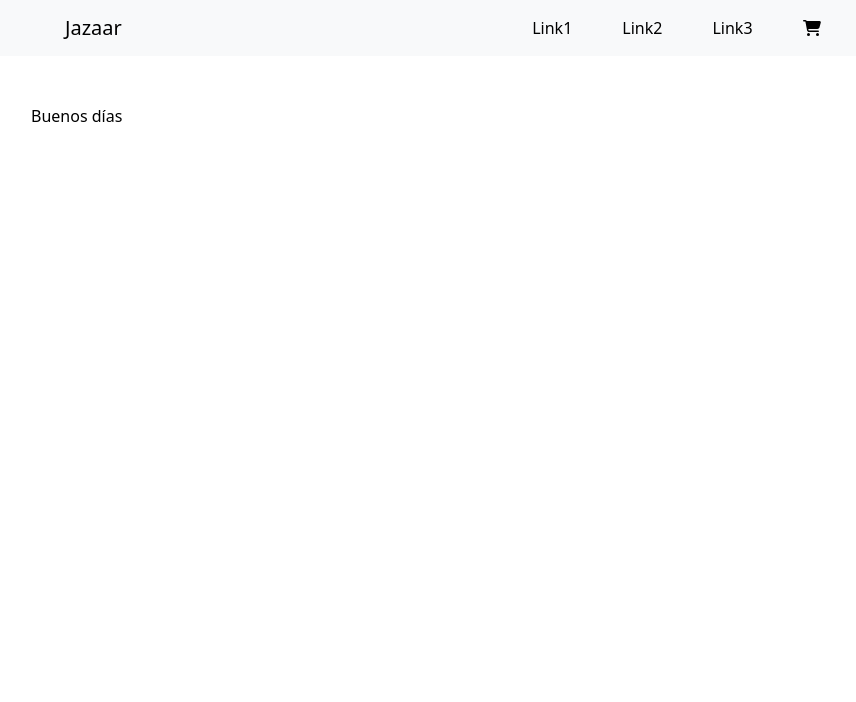
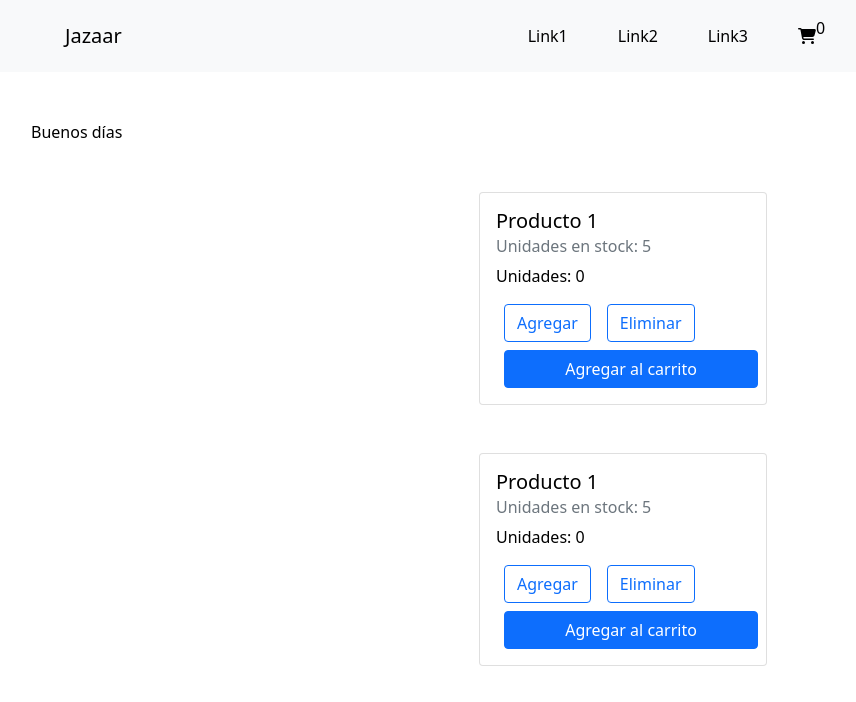
Before and after one commit to missjuli/julieta_parpinelli_ecommerce, a React (Create React App) app: page / in a window 1280 px wide. Shown: the top 702 px of the page, without its empty margins (17-873 px from the left). Built offline with nearby package versions, Linux system fonts and the light colour scheme.

Commit message:
Add counter

```diff
--- a/src/App.js
+++ b/src/App.js
@@ -1,11 +1,13 @@
 import NavBar from "./components/NavBar"
 import ItemListContainer from "./components/ItemListContainer"
+import Main from "./components/Main"
 
 function App() {
     return(
         <>
             <NavBar id="header" />
             <ItemListContainer greeting="Buenos días" />
+            <Main />
         </>
     )
 }
--- a/src/components/CarWidget.js
+++ b/src/components/CartWidget.js
@@ -1,13 +1,18 @@
 import { FontAwesomeIcon } from '@fortawesome/react-fontawesome'
 import { faCartShopping } from '@fortawesome/free-solid-svg-icons'
+import { useState } from 'react'
+import { Button } from 'react-bootstrap';
 
+const CartWidget = (prop) => {
 
-const CarWidget = () => {
+    const [counter, setCounter] = useState(prop.startingPoint)
+
     return (
         <>
             <FontAwesomeIcon icon={faCartShopping} />
+            <p> {counter} </p>
         </>
     )
 }
 
-export default CarWidget
+export default CartWidget
--- /dev/null
+++ b/src/components/ItemCount.js
@@ -0,0 +1,48 @@
+import { useState } from 'react'
+import { Card, Button } from 'react-bootstrap';
+
+const ItemCount = (prop) => {
+
+    const [counter, setCounter] = useState(prop.startingPoint)
+    const [stock] = useState(prop.stock)
+
+    const addItem = () => {
+        if (stock > counter) {
+            setCounter(counter+1)
+        }
+    }
+
+    const deleteItem = () => {
+        if (counter > 0) {
+            setCounter(counter-1)
+        }
+    }
+
+    const addToCart = () => {
+        console.log('Carrito de compras editado')
+    }
+
+
+    return (
+        <>
+            <Card style={{ width: '18rem' }}>
+                <Card.Body>
+                    <Card.Title>Producto 1 </Card.Title>
+                    <Card.Subtitle className="mb-2 text-muted">Unidades en stock: {stock}</Card.Subtitle>
+                    <Card.Text> Unidades: {counter} </Card.Text>
+                    <Button variant="outline-primary mx-2" onClick={addItem}>
+                        Agregar
+                    </Button>
+                    <Button variant="outline-primary mx-2" onClick={deleteItem}>
+                        Eliminar
+                    </Button>
+                    <Button variant="primary mx-2 mt-2 d-block w-100" onClick={addToCart}>
+                        Agregar al carrito
+                    </Button>
+                </Card.Body>
+            </Card>
+        </>
+    )
+}
+
+export default ItemCount
--- a/src/components/ItemListContainer.js
+++ b/src/components/ItemListContainer.js
@@ -1,7 +1,10 @@
+import ItemCount from "./ItemCount"
+
 const ItemListContainer = (prop) => {
     return (
         <>
-            <p class="m-5">{prop.greeting}</p>
+            <p className="m-5">{prop.greeting}</p>
+            <ItemCount startingPoint={0} stock={5}/>
         </>
     )
 }
--- a/src/components/Main.js
+++ b/src/components/Main.js
@@ -1,7 +1,9 @@
+import ItemListContainer from "./ItemListContainer"
+
 const Main = () => {
     return (
         <>
-            <p>This is the main body</p>
+            <ItemListContainer />
         </>
     )
 }
--- a/src/components/navbar.js
+++ b/src/components/navbar.js
@@ -1,6 +1,6 @@
 import NavbarItem from "./NavBarItem"
 import Logo from "./Logo"
-import CarWidget from "./CarWidget"
+import CartWidget from "./CartWidget"
 import { Container, Navbar, Nav } from 'react-bootstrap';
 
 const NavBar = () => {
@@ -19,15 +19,14 @@ const NavBar = () => {
                     </Navbar.Brand>
                     <Nav className="me-auto">
                         <div className="navbar">
-                            {links.map((link) => (
-                                <NavbarItem link={link} className="navbar-links"/>
+                            {links.map((link, index) => (
+                                <NavbarItem key={index} link={link} className="navbar-links"/>
                             ))}
-                            <CarWidget />
+                            <CartWidget startingPoint={0}/>
                         </div>
                     </Nav>
                 </Container>
             </Navbar>
-            {/*  */}
         </div>
     )
 }
--- a/src/style.scss
+++ b/src/style.scss
@@ -18,3 +18,7 @@
         }
     }
 }
+.card {
+    display: flex;
+    margin: auto;
+}
```
